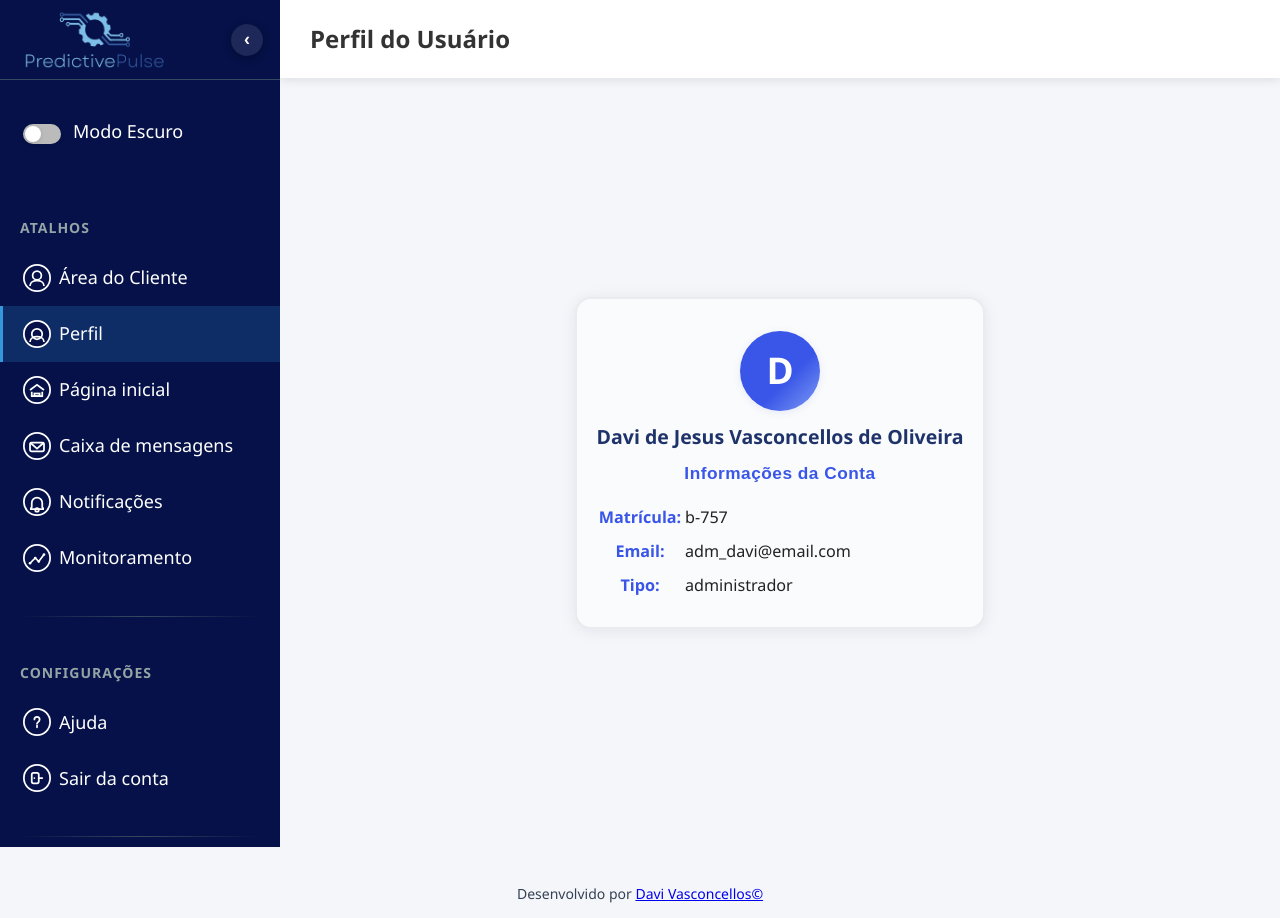
After one commit to davijvasconcellos-senai/ProjetoIntegrador, a Flask app: page /perfil in a window 1280 px wide. The commit adds this page. Run offline with Flask 3, Linux system fonts and the light colour scheme; a user stored in the database is signed in; data comes from the database, SQL or seed files in the repository; both versions use the stored data as it was after the commit.

Commit message:
Integração com o banco de dados funcionando

```diff
--- a/app.py
+++ b/app.py
@@ -70,23 +70,104 @@ def home():
 
 @app.route('/login', methods=['GET', 'POST'])
 def login():
-    """Página de login (funcionalidade real removida)."""
+    """Página de login com autenticação real no banco MySQL."""
     if request.method == 'POST':
-        # Placeholder: aceita qualquer entrada e cria sessão simples.
-        nome = request.form.get('email') or 'Usuário'
-        session['user_id'] = 1
-        session['user_nome'] = nome
-        session['user_tipo'] = 'visualizador'
-        flash('Login fictício efetuado. (Autenticação real removida)', 'info')
-        return redirect(url_for('dashboard'))
+        email = request.form.get('email', '').strip()
+        senha = request.form.get('senha', '').strip()
+        if not email or not senha:
+            flash('Preencha todos os campos.', 'error')
+            return render_template('login.html')
+        import mysql.connector
+        try:
+            conn = mysql.connector.connect(
+                host='localhost',
+                user='root',
+                password='alunolab',
+                database='predictivepulse',
+                port=3306
+            )
+            cursor = conn.cursor(dictionary=True)
+            cursor.execute('SELECT * FROM usuarios WHERE email=%s AND senha=%s', (email, senha))
+            user = cursor.fetchone()
+            cursor.close()
+            conn.close()
+            if user:
+                session['user_id'] = user['id_usuario']
+                session['user_nome'] = user['nome']
+                session['user_tipo'] = user['tipo']
+                flash('Login efetuado com sucesso!', 'success')
+                return redirect(url_for('dashboard'))
+            else:
+                flash('Email ou senha inválidos.', 'error')
+                return render_template('login.html')
+        except Exception as e:
+            flash(f'Erro ao conectar ao banco: {e}', 'error')
+            return render_template('login.html')
     return render_template('login.html')
 
 @app.route('/cadastro', methods=['GET', 'POST'])
 def cadastro():
-    """Página de cadastro (desativada)."""
+    """Cadastro de novos usuários. Apenas administradores podem cadastrar outro administrador."""
     if request.method == 'POST':
-        flash('Cadastro desativado nesta versão simplificada.', 'warning')
-        return redirect(url_for('login'))
+        nome = request.form.get('nome', '').strip()
+        matricula = request.form.get('matricula', '').strip().upper()
+        email = request.form.get('email', '').strip()
+        senha = request.form.get('senha', '').strip()
+        confirmar_senha = request.form.get('confirmarSenha', '').strip()
+        tipo = request.form.get('tipoUsuario', '').strip().lower()
+
+        # Validações básicas (frontend já faz, mas reforçar no backend)
+        if not nome or len(nome) > 100:
+            flash('Nome inválido.', 'error')
+            return redirect(url_for('cadastro'))
+        if not matricula or len(matricula) != 5:
+            flash('Matrícula inválida.', 'error')
+            return redirect(url_for('cadastro'))
+        if not email or len(email) > 100 or '@' not in email:
+            flash('Email inválido.', 'error')
+            return redirect(url_for('cadastro'))
+        if not senha or len(senha) < 6 or senha != confirmar_senha:
+            flash('Senha inválida ou não confere.', 'error')
+            return redirect(url_for('cadastro'))
+        if tipo not in ['tecnico', 'supervisor', 'administrador']:
+            flash('Tipo de usuário inválido.', 'error')
+            return redirect(url_for('cadastro'))
+
+        # Regra: só um administrador pode cadastrar outro administrador
+        if tipo == 'administrador':
+            if session.get('user_tipo', '').lower() != 'administrador':
+                flash('Apenas um administrador pode cadastrar outro administrador.', 'error')
+                return redirect(url_for('cadastro'))
+
+        # Conectar ao banco e inserir usuário
+        import mysql.connector
+        try:
+            conn = mysql.connector.connect(
+                host='localhost',
+                user='root',
+                password='alunolab',
+                database='predictivepulse',
+                port=3306
+            )
+            cursor = conn.cursor()
+            # Verifica se matrícula ou email já existem
+            cursor.execute('SELECT id_usuario FROM usuarios WHERE matricula=%s OR email=%s', (matricula, email))
+            if cursor.fetchone():
+                flash('Matrícula ou email já cadastrados.', 'error')
+                cursor.close()
+                conn.close()
+                return redirect(url_for('cadastro'))
+            # Insere novo usuário
+            cursor.execute('INSERT INTO usuarios (nome, matricula, email, senha, tipo) VALUES (%s, %s, %s, %s, %s)',
+                           (nome, matricula, email, senha, tipo))
+            conn.commit()
+            cursor.close()
+            conn.close()
+            flash('Usuário cadastrado com sucesso!', 'success')
+            return redirect(url_for('login'))
+        except Exception as e:
+            flash(f'Erro ao cadastrar usuário: {e}', 'error')
+            return redirect(url_for('cadastro'))
     return render_template('cadastro.html')
 
 @app.route('/dashboard')
@@ -138,11 +219,42 @@ def monitoramento():
 
 @app.route('/welcome')
 def welcome():
-    """Página de boas-vindas explícita, sempre renderiza a landing sem redirecionar."""
+    """Página de boas-vindas explícita, só para usuários autenticados."""
+    if not session.get('user_id'):
+        flash('Faça login para acessar a página inicial.', 'error')
+        return redirect(url_for('login'))
     return render_template('welcome_clean.html')
 
 
 # (APIs removidas na versão simplificada)
+
+# Perfil do usuário logado
+@app.route('/perfil')
+def perfil():
+    if not session.get('user_id'):
+        flash('Faça login para acessar o perfil.', 'error')
+        return redirect(url_for('login'))
+    import mysql.connector
+    try:
+        conn = mysql.connector.connect(
+            host='localhost',
+            user='root',
+            password='alunolab',
+            database='predictivepulse',
+            port=3306
+        )
+        cursor = conn.cursor(dictionary=True)
+        cursor.execute('SELECT nome, matricula, email, tipo FROM usuarios WHERE id_usuario=%s', (session['user_id'],))
+        usuario = cursor.fetchone()
+        cursor.close()
+        conn.close()
+        if not usuario:
+            flash('Usuário não encontrado.', 'error')
+            return redirect(url_for('login'))
+        return render_template('perfil.html', usuario=usuario)
+    except Exception as e:
+        flash(f'Erro ao buscar dados do usuário: {e}', 'error')
+        return redirect(url_for('dashboard'))
 
 # ==================== TRATAMENTO DE ERROS ====================
 
--- a/static/js/scripts.js
+++ b/static/js/scripts.js
@@ -74,8 +74,8 @@ document.addEventListener('DOMContentLoaded', function () {
     function validarSenha() {
         const val = senha.value;
         let msg = '';
-        if (val.length !== 10) {
-            msg = 'A senha deve ter exatamente 10 caracteres.';
+        if (val.length < 6) {
+            msg = 'A senha deve ter no mínimo 6 caracteres.';
         } else if (!/[0-9]/.test(val)) {
             msg = 'A senha deve conter ao menos 1 número.';
         } else if (!/[A-Z]/.test(val)) {
--- /dev/null
+++ b/templates/perfil.html
@@ -0,0 +1,228 @@
+<!DOCTYPE html>
+<html lang="pt-BR">
+
+<head>
+    <meta charset="UTF-8">
+    <meta name="viewport" content="width=device-width, initial-scale=1.0">
+    <title>Perfil do Usuário - PredictivePulse</title>
+    <link rel="stylesheet" href="{{ url_for('static', filename='css/theme.css') }}">
+    <link rel="stylesheet" href="{{ url_for('static', filename='css/index.css') }}">
+</head>
+
+<body>
+    <div class="app-container">
+        <!-- Menu Lateral padronizado -->
+        <nav class="sidebar" id="sidebar" role="navigation" aria-label="Menu principal">
+            <div class="sidebar-header">
+                <div class="logo-container">
+                    <img src="{{ url_for('static', filename='images/logo_reduzida_transparente.png') }}"
+                        alt="Logo Predictive Pulse" class="logo-img logo-img-large" />
+                </div>
+                <button class="toggle-btn" id="toggleBtn">
+                    <span class="toggle-icon">‹</span>
+                </button>
+            </div>
+            <ul class="sidebar-menu" style="margin-bottom: 0;">
+                <li class="menu-item" id="themeToggleBtn">
+                    <span class="menu-icon">
+                        <span class="theme-toggle-slider">
+                            <span class="theme-toggle-thumb"></span>
+                        </span>
+                    </span>
+                    <span class="menu-text">Modo Escuro</span>
+                </li>
+            </ul>
+            <ul class="sidebar-menu" role="list">
+                <li class="menu-section">Atalhos</li>
+                <li class="menu-item" role="listitem">
+                    <a href="{{ url_for('dashboard') }}"
+                        style="display:flex; align-items:center; width:100%; text-decoration:none; color:inherit;">
+                        <span class="menu-icon" style="margin-right:8px; display: flex; align-items: center;">
+                            <svg width="32" height="32" viewBox="0 0 32 32" fill="none"
+                                xmlns="http://www.w3.org/2000/svg">
+                                <circle cx="16" cy="16" r="15" fill="#051148" stroke="white" stroke-width="2" />
+                                <circle cx="16" cy="13" r="5" stroke="white" stroke-width="2" />
+                                <path d="M8 25c0-4 4-6 8-6s8 2 8 6" stroke="white" stroke-width="2" fill="none" />
+                            </svg>
+                        </span>
+                        <span class="menu-text">Área do Cliente</span>
+                    </a>
+                </li>
+                <li class="menu-item active" role="listitem">
+                    <a href="{{ url_for('perfil') }}"
+                        style="display:flex; align-items:center; width:100%; text-decoration:none; color:inherit;">
+                        <span class="menu-icon" style="margin-right:8px; display: flex; align-items: center;">
+                            <svg width="32" height="32" viewBox="0 0 32 32" fill="none"
+                                xmlns="http://www.w3.org/2000/svg">
+                                <circle cx="16" cy="16" r="15" fill="#051148" stroke="white" stroke-width="2" />
+                                <path d="M16 10a6 6 0 100 12 6 6 0 000-12z" stroke="white" stroke-width="2"
+                                    fill="none" />
+                                <path d="M8 25c0-4 4-6 8-6s8 2 8 6" stroke="white" stroke-width="2" fill="none" />
+                            </svg>
+                        </span>
+                        <span class="menu-text">Perfil</span>
+                    </a>
+                </li>
+                <li class="menu-item" role="listitem">
+                    <a href="{{ url_for('welcome') }}"
+                        style="display:flex; align-items:center; width:100%; text-decoration:none; color:inherit;">
+                        <span class="menu-icon" style="margin-right:8px; display: flex; align-items: center;">
+                            <svg width="32" height="32" viewBox="0 0 32 32" fill="none"
+                                xmlns="http://www.w3.org/2000/svg">
+                                <circle cx="16" cy="16" r="15" fill="#051148" stroke="white" stroke-width="2" />
+                                <path d="M10 18V23H22V18" stroke="white" stroke-width="2" fill="none" />
+                                <path d="M8 16L16 10L24 16" stroke="white" stroke-width="2" fill="none" />
+                                <rect x="13" y="20" width="6" height="3" stroke="white" stroke-width="2" fill="none" />
+                            </svg>
+                        </span>
+                        <span class="menu-text">Página inicial</span>
+                    </a>
+                </li>
+                <li class="menu-item" role="listitem">
+                    <a href="{{ url_for('mensagens') }}"
+                        style="display:flex; align-items:center; width:100%; text-decoration:none; color:inherit;">
+                        <span class="menu-icon" style="margin-right:8px; display: flex; align-items: center;">
+                            <svg width="32" height="32" viewBox="0 0 32 32" fill="none"
+                                xmlns="http://www.w3.org/2000/svg">
+                                <circle cx="16" cy="16" r="15" fill="#051148" stroke="white" stroke-width="2" />
+                                <rect x="8" y="12" width="16" height="10" rx="2" stroke="white" stroke-width="2"
+                                    fill="none" />
+                                <polyline points="8,12 16,19 24,12" stroke="white" stroke-width="2" fill="none" />
+                            </svg>
+                        </span>
+                        <span class="menu-text">Caixa de mensagens</span>
+                    </a>
+                </li>
+                <li class="menu-item" role="listitem">
+                    <a href="{{ url_for('notificacoes') }}"
+                        style="display:flex; align-items:center; width:100%; text-decoration:none; color:inherit; position: relative;">
+                        <span class="menu-icon" style="margin-right:8px; display: flex; align-items: center;">
+                            <svg width="32" height="32" viewBox="0 0 32 32" fill="none"
+                                xmlns="http://www.w3.org/2000/svg">
+                                <circle cx="16" cy="16" r="15" fill="#051148" stroke="white" stroke-width="2" />
+                                <path d="M22 22v-5a6 6 0 10-12 0v5l-1 1v1h14v-1l-1-1z" stroke="white" stroke-width="2"
+                                    fill="none" />
+                                <circle cx="16" cy="25" r="2" stroke="white" stroke-width="2" fill="none" />
+                            </svg>
+                        </span>
+                        <span class="menu-text">Notificações</span>
+                        <span id="notifBadge" class="menu-badge hidden" aria-label="Notificações não lidas">0</span>
+                    </a>
+                </li>
+                <li class="menu-item" role="listitem">
+                    <a href="{{ url_for('monitoramento') }}"
+                        style="display:flex; align-items:center; width:100%; text-decoration:none; color:inherit;">
+                        <span class="menu-icon" style="margin-right:8px; display: flex; align-items: center;">
+                            <svg width="32" height="32" viewBox="0 0 32 32" fill="none"
+                                xmlns="http://www.w3.org/2000/svg">
+                                <circle cx="16" cy="16" r="15" fill="#051148" stroke="white" stroke-width="2" />
+                                <polyline points="8,22 14,16 18,20 24,12" stroke="white" stroke-width="2" fill="none" />
+                                <circle cx="8" cy="22" r="1.5" fill="white" />
+                                <circle cx="14" cy="16" r="1.5" fill="white" />
+                                <circle cx="18" cy="20" r="1.5" fill="white" />
+                                <circle cx="24" cy="12" r="1.5" fill="white" />
+                            </svg>
+                        </span>
+                        <span class="menu-text">Monitoramento</span>
+                    </a>
+                </li>
+            </ul>
+            <div class="sidebar-separator"></div>
+            <ul class="sidebar-menu" role="list">
+                <li class="menu-section">Configurações</li>
+                <li class="menu-item" role="listitem">
+                    <a href="https://larissa-dantas.itch.io/system-alert" target="_blank" rel="noopener noreferrer"
+                        style="display:flex; align-items:center; width:100%; text-decoration:none; color:inherit;">
+                        <span class="menu-icon" style="margin-right:8px; display: flex; align-items: center;">
+                            <svg width="32" height="32" viewBox="0 0 32 32" fill="none"
+                                xmlns="http://www.w3.org/2000/svg">
+                                <circle cx="16" cy="16" r="15" fill="#051148" stroke="white" stroke-width="2" />
+                                <path d="M16 22v-2" stroke="white" stroke-width="2" stroke-linecap="round" />
+                                <path d="M16 18c0-2 3-2 3-5a3 3 0 1 0-6 0" stroke="white" stroke-width="2" fill="none"
+                                    stroke-linecap="round" />
+                            </svg>
+                        </span>
+                        <span class="menu-text">Ajuda</span>
+                    </a>
+                </li>
+                <li class="menu-item" role="listitem">
+                    <a href="{{ url_for('logout') }}"
+                        style="display: flex; align-items: center; text-decoration: none; color: inherit; width: 100%;">
+                        <span class="menu-icon" style="margin-right:8px; display: flex; align-items: center;">
+                            <svg width="32" height="32" viewBox="0 0 32 32" fill="none"
+                                xmlns="http://www.w3.org/2000/svg">
+                                <circle cx="16" cy="16" r="15" fill="#051148" stroke="white" stroke-width="2" />
+                                <rect x="10" y="10" width="8" height="12" rx="2" stroke="white" stroke-width="2"
+                                    fill="none" />
+                                <path d="M18 16h4" stroke="white" stroke-width="2" stroke-linecap="round" />
+                                <circle cx="13" cy="16" r="1" fill="white" />
+                            </svg>
+                        </span>
+                        <span class="menu-text">Sair da conta</span>
+                    </a>
+                </li>
+            </ul>
+            <div class="sidebar-separator"></div>
+        </nav>
+        <main class="main-content" id="mainContent">
+            <header class="main-header">
+                <h2 class="page-title">Perfil do Usuário</h2>
+            </header>
+            <div class="dashboard-content"
+                style="display: flex; justify-content: center; align-items: center; min-height: 70vh;">
+                <div class="sensor-card"
+                    style="max-width: 410px; width: 100%; display: flex; flex-direction: column; align-items: center; box-shadow: 0 2px 16px rgba(15,23,42,0.08); background: #fafbfc; padding: 32px 18px 28px 18px; border-radius: 16px; transition: box-shadow 0.2s;">
+                    <div class="user-avatar"
+                        style="width: 80px; height: 80px; font-size: 2.3rem; margin-bottom: 10px; background: linear-gradient(135deg, #3956e8 60%, #7f9cf5 100%); display: flex; align-items: center; justify-content: center; border-radius: 50%; color: #fff; font-weight: 700; box-shadow: 0 2px 8px rgba(57,86,232,0.10);">
+                        {{ usuario.nome[0]|upper }}</div>
+                    <div style="width: 100%; text-align: center; margin-bottom: 8px;">
+                        <span style="font-size: 1.22rem; font-weight: 700; color: #1f336b; word-break: break-word;">{{
+                            usuario.nome }}</span>
+                    </div>
+                    <h3
+                        style="font-size: 1.08rem; color: #3956e8; font-weight: 600; margin-bottom: 18px; text-align: center; letter-spacing: 0.5px;">
+                        Informações da Conta</h3>
+                    <div style="width: 100%;">
+                        <div
+                            style="margin-bottom: 8px; font-size: 1.01rem; display: flex; align-items: center; flex-wrap: wrap;">
+                            <strong style="color: #3956e8; min-width: 90px; display: inline-block;">Matrícula:</strong>
+                            <span style="color: #222;">{{ usuario.matricula }}</span>
+                        </div>
+                        <div
+                            style="margin-bottom: 8px; font-size: 1.01rem; display: flex; align-items: center; flex-wrap: wrap;">
+                            <strong style="color: #3956e8; min-width: 90px; display: inline-block;">Email:</strong>
+                            <span style="color: #222;">{{ usuario.email }}</span>
+                        </div>
+                        <div
+                            style="margin-bottom: 0; font-size: 1.01rem; display: flex; align-items: center; flex-wrap: wrap;">
+                            <strong style="color: #3956e8; min-width: 90px; display: inline-block;">Tipo:</strong>
+                            <span style="color: #222;">{{ usuario.tipo }}</span>
+                        </div>
+                    </div>
+                    <style>
+                        @media (max-width: 500px) {
+                            .sensor-card {
+                                padding: 18px 4vw 18px 4vw !important;
+                            }
+
+                            .user-avatar {
+                                width: 64px !important;
+                                height: 64px !important;
+                                font-size: 1.6rem !important;
+                            }
+                        }
+
+                        .sensor-card:hover {
+                            box-shadow: 0 4px 24px rgba(57, 86, 232, 0.13);
+                        }
+                    </style>
+                </div>
+            </div>
+        </main>
+    </div>
+    {% include '_footer.html' %}
+    <script src="{{ url_for('static', filename='js/index.js') }}"></script>
+    <script src="{{ url_for('static', filename='js/mobile.js') }}"></script>
+</body>
+
+</html>
```
Also changed, not shown: squema.sql (+7 -0 lines), templates/adm.html (+85 -2 lines), templates/index.html (+16 -1 lines).
